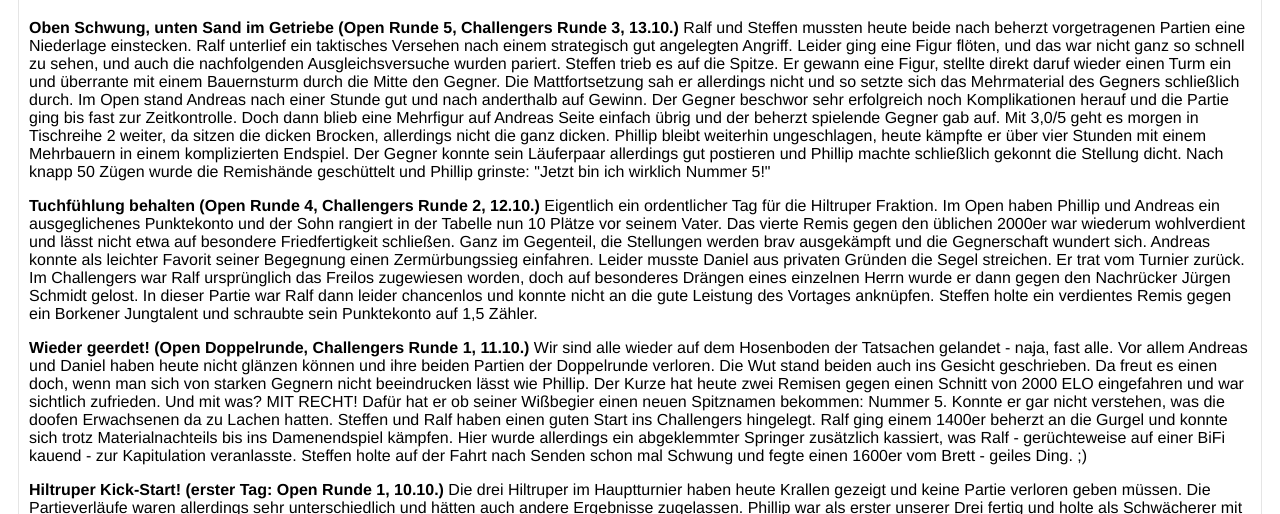
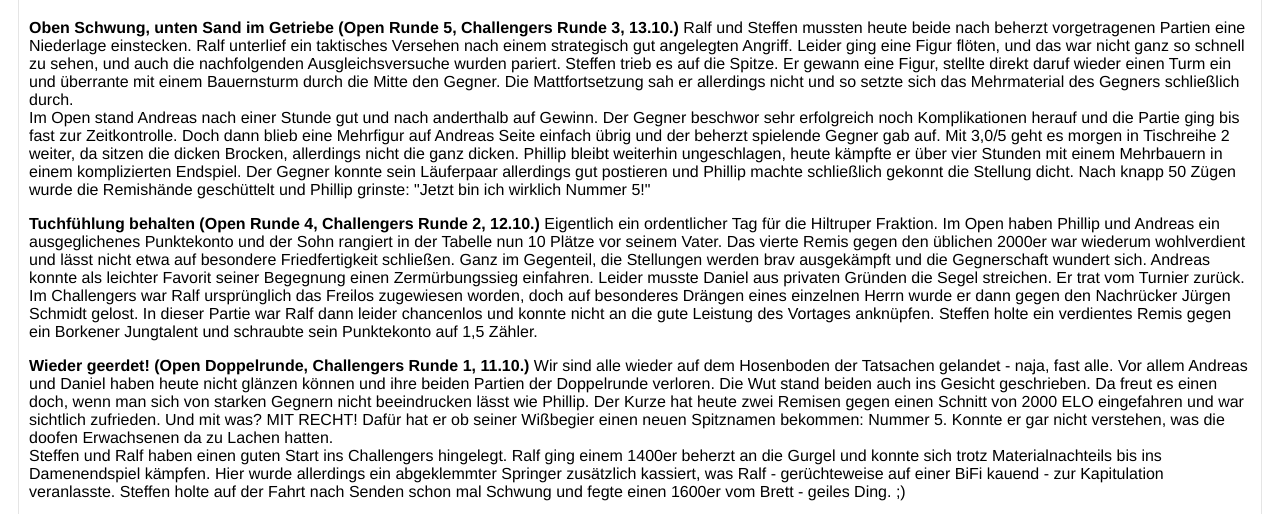
Before and after one commit to ThorbenLindhauer/sch86-dist, a plain HTML site: page posts/2015/168-MLOpen/index.html in a window 1280 px wide. Shown: the part 283-797 px from the top of the page. Drawn offline with Linux system fonts and the light colour scheme.

Commit message:
generate site from ThorbenLindhauer/sch86@4c7b8f2871ac3d4a0c4f426e85611cbeb07535b3

```diff
--- a/posts/2015/168-MLOpen/index.html
+++ b/posts/2015/168-MLOpen/index.html
@@ -47,14 +47,14 @@
 
 
 <p><strong>Oben Schwung, unten Sand im Getriebe (Open Runde 5, Challengers Runde 3, 13.10.)</strong>
-  Ralf und Steffen mussten heute beide nach beherzt vorgetragenen Partien eine Niederlage einstecken. Ralf unterlief ein taktisches Versehen nach einem strategisch gut angelegten Angriff. Leider ging eine Figur flöten, und das war nicht ganz so schnell zu sehen, und auch die nachfolgenden Ausgleichsversuche wurden pariert. Steffen trieb es auf die Spitze. Er gewann eine Figur, stellte direkt daruf wieder einen Turm ein und überrante mit einem Bauernsturm durch die Mitte den Gegner. Die Mattfortsetzung sah er allerdings nicht und so setzte sich das Mehrmaterial des Gegners schließlich durch.  Im Open stand Andreas nach einer Stunde gut und nach anderthalb auf Gewinn. Der Gegner beschwor sehr erfolgreich noch Komplikationen herauf und die Partie ging bis fast zur Zeitkontrolle. Doch dann blieb eine Mehrfigur auf Andreas Seite einfach übrig und der beherzt spielende Gegner gab auf. Mit 3,0/5 geht es morgen in Tischreihe 2 weiter, da sitzen die dicken Brocken, allerdings nicht die ganz dicken. Phillip bleibt weiterhin ungeschlagen, heute kämpfte er über vier Stunden mit einem Mehrbauern in einem komplizierten Endspiel. Der Gegner konnte sein Läuferpaar allerdings gut postieren und Phillip machte schließlich gekonnt die Stellung dicht. Nach knapp 50 Zügen wurde die Remishände geschüttelt und Phillip grinste: &quot;Jetzt bin ich wirklich Nummer 5!&quot;
+  Ralf und Steffen mussten heute beide nach beherzt vorgetragenen Partien eine Niederlage einstecken. Ralf unterlief ein taktisches Versehen nach einem strategisch gut angelegten Angriff. Leider ging eine Figur flöten, und das war nicht ganz so schnell zu sehen, und auch die nachfolgenden Ausgleichsversuche wurden pariert. Steffen trieb es auf die Spitze. Er gewann eine Figur, stellte direkt daruf wieder einen Turm ein und überrante mit einem Bauernsturm durch die Mitte den Gegner. Die Mattfortsetzung sah er allerdings nicht und so setzte sich das Mehrmaterial des Gegners schließlich durch.<br>  Im Open stand Andreas nach einer Stunde gut und nach anderthalb auf Gewinn. Der Gegner beschwor sehr erfolgreich noch Komplikationen herauf und die Partie ging bis fast zur Zeitkontrolle. Doch dann blieb eine Mehrfigur auf Andreas Seite einfach übrig und der beherzt spielende Gegner gab auf. Mit 3,0/5 geht es morgen in Tischreihe 2 weiter, da sitzen die dicken Brocken, allerdings nicht die ganz dicken. Phillip bleibt weiterhin ungeschlagen, heute kämpfte er über vier Stunden mit einem Mehrbauern in einem komplizierten Endspiel. Der Gegner konnte sein Läuferpaar allerdings gut postieren und Phillip machte schließlich gekonnt die Stellung dicht. Nach knapp 50 Zügen wurde die Remishände geschüttelt und Phillip grinste: &quot;Jetzt bin ich wirklich Nummer 5!&quot;
 <!-- continue --></p>
 <p><strong>Tuchfühlung behalten (Open Runde 4, Challengers Runde 2, 12.10.)</strong>
-  Eigentlich ein ordentlicher Tag für die Hiltruper Fraktion. Im Open haben Phillip und Andreas ein ausgeglichenes Punktekonto und der Sohn rangiert in der Tabelle nun 10 Plätze vor seinem Vater. Das vierte Remis gegen den üblichen 2000er war wiederum wohlverdient und lässt nicht etwa auf besondere Friedfertigkeit schließen. Ganz im Gegenteil, die Stellungen werden brav ausgekämpft und die Gegnerschaft wundert sich. Andreas konnte als leichter Favorit seiner Begegnung einen Zermürbungssieg einfahren. Leider musste Daniel aus privaten Gründen die Segel streichen. Er trat vom Turnier zurück.  Im Challengers war Ralf ursprünglich das Freilos zugewiesen worden, doch auf besonderes Drängen eines einzelnen Herrn wurde er dann gegen den Nachrücker Jürgen Schmidt gelost. In dieser Partie war Ralf dann leider chancenlos und konnte nicht an die gute Leistung des Vortages anknüpfen. Steffen holte ein verdientes Remis gegen ein Borkener Jungtalent und schraubte sein Punktekonto auf 1,5 Zähler.</p>
+  Eigentlich ein ordentlicher Tag für die Hiltruper Fraktion. Im Open haben Phillip und Andreas ein ausgeglichenes Punktekonto und der Sohn rangiert in der Tabelle nun 10 Plätze vor seinem Vater. Das vierte Remis gegen den üblichen 2000er war wiederum wohlverdient und lässt nicht etwa auf besondere Friedfertigkeit schließen. Ganz im Gegenteil, die Stellungen werden brav ausgekämpft und die Gegnerschaft wundert sich. Andreas konnte als leichter Favorit seiner Begegnung einen Zermürbungssieg einfahren. Leider musste Daniel aus privaten Gründen die Segel streichen. Er trat vom Turnier zurück.<br>  Im Challengers war Ralf ursprünglich das Freilos zugewiesen worden, doch auf besonderes Drängen eines einzelnen Herrn wurde er dann gegen den Nachrücker Jürgen Schmidt gelost. In dieser Partie war Ralf dann leider chancenlos und konnte nicht an die gute Leistung des Vortages anknüpfen. Steffen holte ein verdientes Remis gegen ein Borkener Jungtalent und schraubte sein Punktekonto auf 1,5 Zähler.</p>
 <p><strong>Wieder geerdet! (Open Doppelrunde, Challengers Runde 1, 11.10.)</strong>
-  Wir sind alle wieder auf dem Hosenboden der Tatsachen gelandet - naja, fast alle. Vor allem Andreas und Daniel haben heute nicht glänzen können und ihre beiden Partien der Doppelrunde verloren. Die Wut stand beiden auch ins Gesicht geschrieben. Da freut es einen doch, wenn man sich von starken Gegnern nicht beeindrucken lässt wie Phillip. Der Kurze hat heute zwei Remisen gegen einen Schnitt von 2000 ELO eingefahren und war sichtlich zufrieden. Und mit was? MIT RECHT! Dafür hat er ob seiner Wißbegier einen neuen Spitznamen bekommen: Nummer 5. Konnte er gar nicht verstehen, was die doofen Erwachsenen da zu Lachen hatten.  Steffen und Ralf haben einen guten Start ins Challengers hingelegt. Ralf ging einem 1400er beherzt an die Gurgel und konnte sich trotz Materialnachteils bis ins Damenendspiel kämpfen. Hier wurde allerdings ein abgeklemmter Springer zusätzlich kassiert, was Ralf - gerüchteweise auf einer BiFi kauend - zur Kapitulation veranlasste. Steffen holte auf der Fahrt nach Senden schon mal Schwung und fegte einen 1600er vom Brett - geiles Ding. ;)</p>
+  Wir sind alle wieder auf dem Hosenboden der Tatsachen gelandet - naja, fast alle. Vor allem Andreas und Daniel haben heute nicht glänzen können und ihre beiden Partien der Doppelrunde verloren. Die Wut stand beiden auch ins Gesicht geschrieben. Da freut es einen doch, wenn man sich von starken Gegnern nicht beeindrucken lässt wie Phillip. Der Kurze hat heute zwei Remisen gegen einen Schnitt von 2000 ELO eingefahren und war sichtlich zufrieden. Und mit was? MIT RECHT! Dafür hat er ob seiner Wißbegier einen neuen Spitznamen bekommen: Nummer 5. Konnte er gar nicht verstehen, was die doofen Erwachsenen da zu Lachen hatten.<br>  Steffen und Ralf haben einen guten Start ins Challengers hingelegt. Ralf ging einem 1400er beherzt an die Gurgel und konnte sich trotz Materialnachteils bis ins Damenendspiel kämpfen. Hier wurde allerdings ein abgeklemmter Springer zusätzlich kassiert, was Ralf - gerüchteweise auf einer BiFi kauend - zur Kapitulation veranlasste. Steffen holte auf der Fahrt nach Senden schon mal Schwung und fegte einen 1600er vom Brett - geiles Ding. ;)</p>
 <p><strong>Hiltruper Kick-Start! (erster Tag: Open Runde 1, 10.10.)</strong>
-  Die drei Hiltruper im Hauptturnier haben heute Krallen gezeigt und keine Partie verloren geben müssen. Die Partieverläufe waren allerdings sehr unterschiedlich und hätten auch andere Ergebnisse zugelassen. Phillip war als erster unserer Drei fertig und holte als Schwächerer mit Schwarz ein sauberes Remis aus einer Wiener Partie. Zum Schluss war ein Bauerngewinn auf dem Brett, doch bei ungleichfarbigen Läufern musste das nicht zwingend den Sieg bedeuten. Sein Remisangebot wurde vom Gegenüber aber sehr gerne angenommen.  Bei Daniel gab es eine sehr ausgeglichene Partie, die unserem Haudegen ein bekanntes Stellungsmuster einbrachte. Doch der etwas schwächer eingestufte Gegner ließ sich nicht lumpen und hielt die Puppen sauber zusammen. Da keiner der beiden Harakiri spielen wollte, einigte man sich auch hier auf ein Unentschieden.  Einer der längeren Partien produzierte der in seiner Begegnung favorisierte Andreas. Nach langem Lavieren gab es einen Qualitätsgewinn (den der Rechner so nicht angenommen hätte, da hätte die Dame auch gegen T+L+B das Brett verlassen können!), der routiniert im Endspiel zum Auftaktsieg abgewickelt wurde. Als Belohnung spielt Andreas morgen an Brett 6 gegen FM HW Ackermann, den ML-Open-Sieger und Deutschen Senioren-Meister von 2013!</p>
+  Die drei Hiltruper im Hauptturnier haben heute Krallen gezeigt und keine Partie verloren geben müssen. Die Partieverläufe waren allerdings sehr unterschiedlich und hätten auch andere Ergebnisse zugelassen. Phillip war als erster unserer Drei fertig und holte als Schwächerer mit Schwarz ein sauberes Remis aus einer Wiener Partie. Zum Schluss war ein Bauerngewinn auf dem Brett, doch bei ungleichfarbigen Läufern musste das nicht zwingend den Sieg bedeuten. Sein Remisangebot wurde vom Gegenüber aber sehr gerne angenommen.  Bei Daniel gab es eine sehr ausgeglichene Partie, die unserem Haudegen ein bekanntes Stellungsmuster einbrachte. Doch der etwas schwächer eingestufte Gegner ließ sich nicht lumpen und hielt die Puppen sauber zusammen. Da keiner der beiden Harakiri spielen wollte, einigte man sich auch hier auf ein Unentschieden.<br>  Einer der längeren Partien produzierte der in seiner Begegnung favorisierte Andreas. Nach langem Lavieren gab es einen Qualitätsgewinn (den der Rechner so nicht angenommen hätte, da hätte die Dame auch gegen T+L+B das Brett verlassen können!), der routiniert im Endspiel zum Auftaktsieg abgewickelt wurde. Als Belohnung spielt Andreas morgen an Brett 6 gegen FM HW Ackermann, den ML-Open-Sieger und Deutschen Senioren-Meister von 2013!</p>
 <p><strong>Fünf kleine Hiltruper... (Vorbericht 9.10.)</strong>
   Es ist Oktober, es sind die Herbstferien und für Schachspieler im ganzen Münsterland gibt es einen sehr wichtigen Termin: das vom SK 32 in der Steverhalle Senden ausgerichtete Münsterland Open. Auch wir wollen wieder dabei sein, dieses Jahr mit (voraussichtlich) fünf Spielern, die den täglichen Weg nach Senden auf der Suche nach Ruhm (eher unwahrscheinlich), Ehre (schon wahrscheinlicher) und DWZ-Punkten (klappt schon!) auf sich nehmen werden. Hat bis jetzt in den vergangenen Jahren ja auch immer geklappt!  Am morgigen Samstag - nach dem sich dieser Vorbericht in den ML Open-Ticker 2015 verwandelt - starten Phillip, Daniel und Andreas in das neunrundige Hauptturnier, bei dem in der ersten Runde die Auslosung Marke Wundertüte wieder Unvorhersehbares in Sachen Gegnerschaft produzieren wird. Am Sonntag greifen nach der Morgenrunde im Open ab 17 Uhr dann auch die Herausforderer (&quot;Challenger&quot;) in das Turniergeschehen ein und die Hiltruper Fraktion wird durch Ralf und Steffen verstärkt. Wir alle hoffen auf gutes Schach, das Glück auf unserer Seite und vor allem wie immer angenehme Tage mit unserem schönsten Hobby!</p>
 
```
Also changed, not shown: index.html (+1 -1 lines), posts/2015/168-MLOpen/print/index.html (+4 -4 lines), tags/News Verein/index.html (+1 -1 lines).
